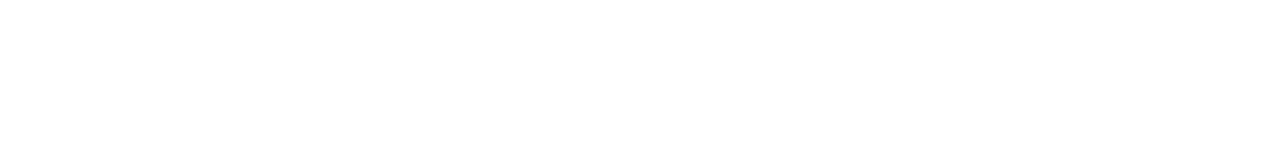
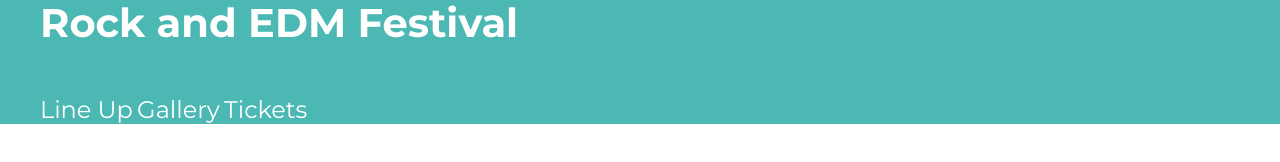
Before and after one commit to LeonardoC1302/musicFestival, a website: page index.html in a window 1280 px wide. Drawn offline with Linux system fonts and the light colour scheme.

Commit message:
Header & Mixins

```diff
--- a/index.html
+++ b/index.html
@@ -11,6 +11,15 @@
     <link rel="stylesheet" href="build/css/app.css">
 </head>
 <body>
-
+    <header class="header">
+        <div class="container header-content">
+            <h1>Rock and EDM Festival</h1>
+            <nav class="main-navigation">
+                <a href="#">Line Up</a>
+                <a href="#">Gallery</a>
+                <a href="#">Tickets</a>
+            </nav>
+        </div>
+    </header>
 </body>
 </html>
--- a/src/scss/app.scss
+++ b/src/scss/app.scss
@@ -5,3 +5,4 @@
 
 // New Version
 @use 'base';
+@use 'layout';
--- /dev/null
+++ b/src/scss/base/_globals.scss
@@ -0,0 +1,44 @@
+@use 'variables' as v;
+html {
+    font-size: 62.5%;
+    box-sizing: border-box;
+}
+*, *:before, *:after {
+    box-sizing: inherit;
+}
+
+body {
+    font-family: v.$primary-font;
+    font-size: 1.6rem;
+}
+
+p {
+    font-size: 2rem;
+    color: v.$black;
+}
+
+.container {
+    width: 95%;
+    max-width: 120rem;
+    margin: 0 auto;
+}
+
+a {
+    text-decoration: none;
+}
+
+h1, h2, h3 {
+    margin: 0 0 5rem 0;
+}
+
+h1 {
+    font-size: 4rem;
+}
+
+h2 {
+    font-size: 3.6rem;
+}
+
+h3 {
+    font-size: 3rem;
+}
--- a/src/scss/base/_index.scss
+++ b/src/scss/base/_index.scss
@@ -1,2 +1,4 @@
 @forward 'variables';
+@forward 'mixins';
 @forward 'normalize';
+@forward 'globals';
--- /dev/null
+++ b/src/scss/base/_mixins.scss
@@ -0,0 +1,35 @@
+@use 'variables' as v;
+
+// @mixin heading($color: v.$black, $border-radius: false) {
+//     text-transform: uppercase;
+//     font-size: 2.4rem;
+//     color: $color;
+
+//     @if $border-radius {
+//         border-radius: 1rem;
+//     }
+// }
+
+@mixin phone {
+    @media (max-width: v.$phone) {
+        @content;
+    }
+}
+
+@mixin tablet {
+    @media (max-width: v.$tablet) {
+        @content;
+    }
+}
+
+@mixin desktop {
+    @media (max-width: v.$desktop) {
+        @content;
+    }
+}
+
+@mixin large-desktop {
+    @media (min-width: v.$large-desktop) {
+        @content;
+    }
+}
--- a/src/scss/base/_variables.scss
+++ b/src/scss/base/_variables.scss
@@ -8,3 +8,9 @@ $yellow: #FEF46D;
 $purple: #752F97;
 $black: #000;
 $white: #fff;
+
+// MQ Sizes
+$phone: 480px;
+$tablet: 768px;
+$desktop: 992px;
+$large-desktop: 1200px;
--- /dev/null
+++ b/src/scss/layout/_header.scss
@@ -0,0 +1,20 @@
+@use 'base/variables' as v;
+@use 'base/mixins' as m;
+
+.header {
+    background-color: v.$green;
+    h1 {
+        color: v.$white;
+    }
+}
+
+.main-navigation {
+    a {
+        color: v.$white;
+        font-size: 2.4rem;
+
+        &:hover { // &:hover is a parent selector, deletes the space on the CSS
+            color: v.$yellow;
+        }
+    }
+}
--- /dev/null
+++ b/src/scss/layout/_index.scss
@@ -0,0 +1 @@
+@forward 'header';
```
Also changed, not shown: build/css/app.css.
